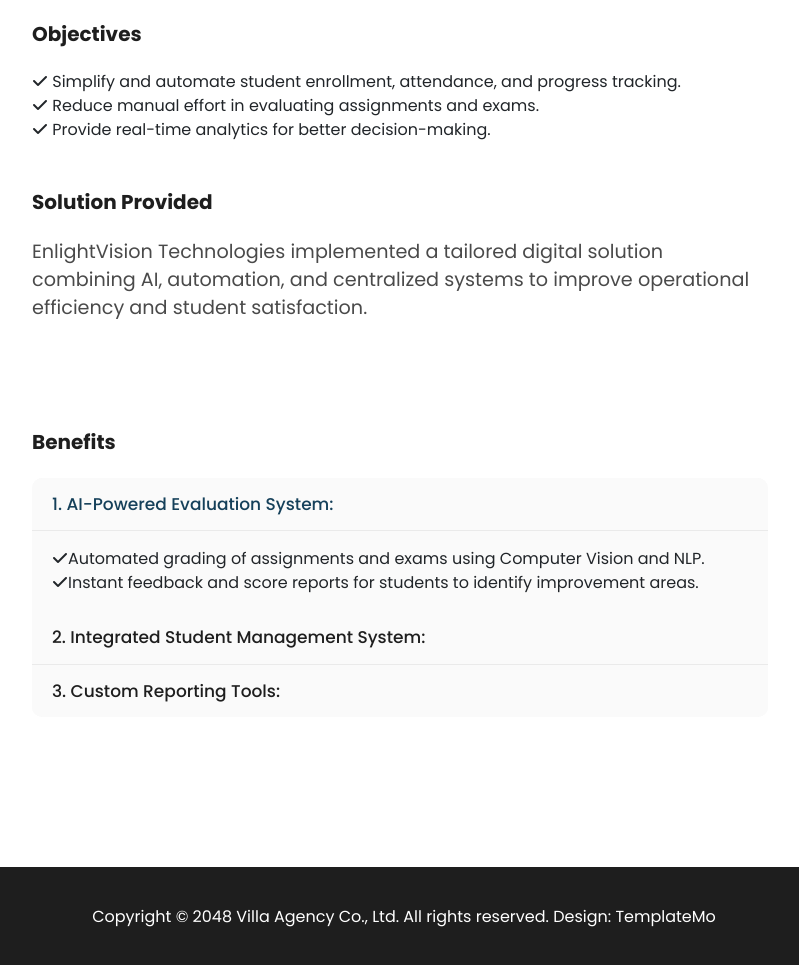
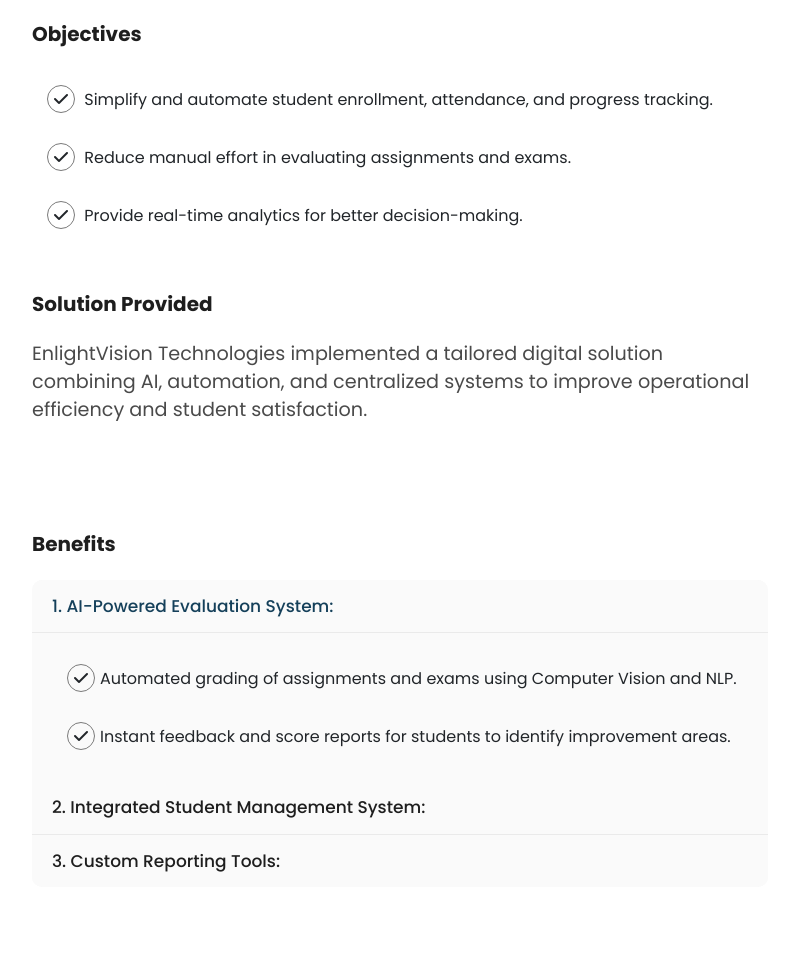
Before and after one commit to ev-designer/enlightvision, a plain HTML site: page blog-details.html in a window 1280 px wide. Shown: the part 1816-2781 px from the top of the page, without its empty margins (50-849 px from the left). Drawn offline with nearby package versions, Linux system fonts and the light colour scheme.

Commit message:
Update templatemo-villa-agency.css

```diff
--- a/assets/css/templatemo-villa-agency.css
+++ b/assets/css/templatemo-villa-agency.css
@@ -2024,3 +2024,13 @@
   overflow: hidden;
   text-overflow: ellipsis;
 }
+.cii li {
+  padding: 10px;
+}
+
+.cii li i{
+  border: #7a7a7a 1px solid;
+  border-radius: 50%;
+  padding: 5px;
+  margin: 5px;
+}
```
